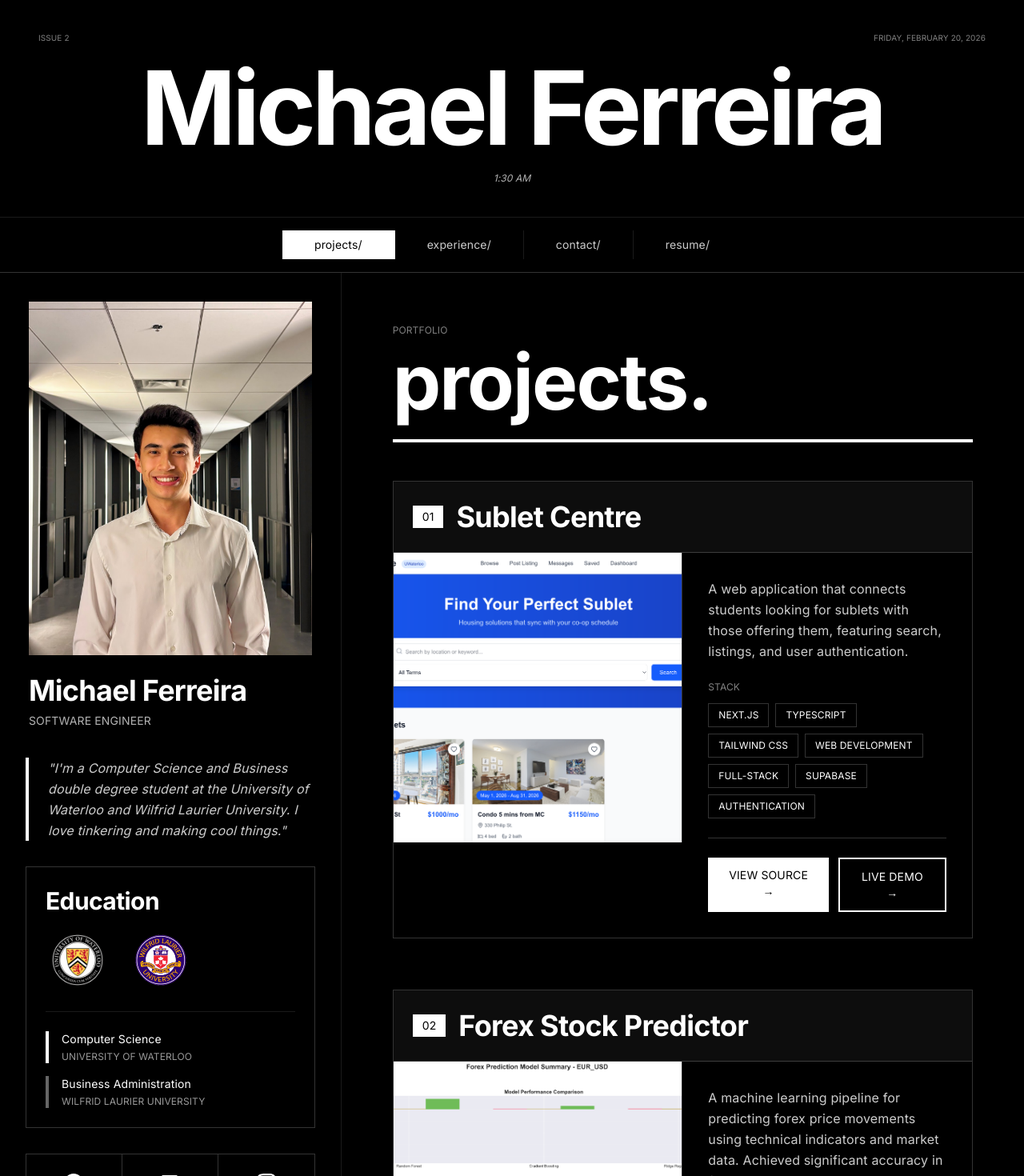
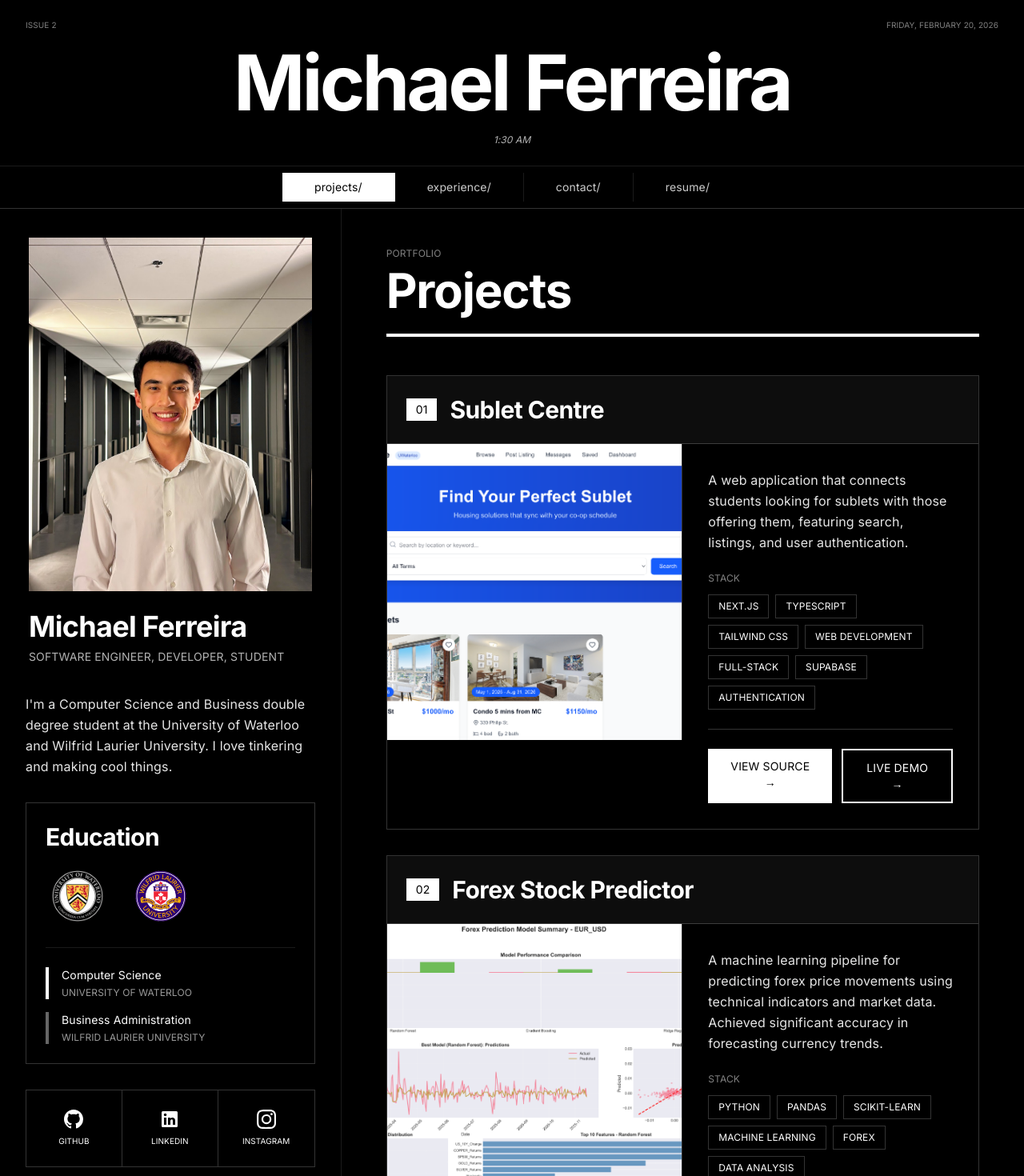
Before and after one commit to michaeljf07/personal-website3.0, a Next.js app: page / in a window 1280 px wide. Shown: the top 1470 px of the page at 80% size. Built offline with nearby package versions, Linux system fonts and the light colour scheme.

Commit message:
fix: mobile responsiveness and sizing issues

```diff
--- a/app/components/About.tsx
+++ b/app/components/About.tsx
@@ -1,8 +1,8 @@
 import Image from "next/image";
 
-export default function About() {
+export default function About({ className }: { className?: string }) {
     return (
-        <div className="flex flex-col gap-8">
+        <div className={`flex flex-col gap-8 ${className || ""}`}>
             {/* Profile Section */}
             <div className="bg-white overflow-hidden border-4 border-black">
                 <div className="relative aspect-4/5 w-full overflow-hidden">
@@ -18,19 +18,17 @@ export default function About() {
                         Michael Ferreira
                     </h2>
                     <p className="magazine-body text-sm text-white/70 uppercase tracking-widest">
-                        Software Engineer
+                        Software Engineer, Developer, Student
                     </p>
                 </div>
             </div>
 
             {/* Bio */}
-            <div className="border-l-4 border-white pl-6">
-                <p className="magazine-body text-sm sm:text-base leading-relaxed text-white/80 italic">
-                    "I'm a Computer Science and Business double degree student
-                    at the University of Waterloo and Wilfrid Laurier
-                    University. I love tinkering and making cool things."
-                </p>
-            </div>
+            <p className="magazine-body leading-relaxed text-white/90">
+                I'm a Computer Science and Business double degree student at the
+                University of Waterloo and Wilfrid Laurier University. I love
+                tinkering and making cool things.
+            </p>
 
             {/* Education */}
             <div className="border border-white/20 p-6">
--- a/app/components/Contact.tsx
+++ b/app/components/Contact.tsx
@@ -1,6 +1,6 @@
 export default function Contact() {
     return (
-        <div className="p-6 sm:p-8 md:p-12 lg:p-16">
+        <div className="py-6 sm:py-8 md:py-10 lg:py-12 px-8 sm:px-10 md:px-12 lg:px-14">
             {/* Section Header */}
             <div className="mb-12 border-b-4 border-white pb-6">
                 <div className="flex items-baseline gap-4 mb-2">
@@ -8,18 +8,18 @@ export default function Contact() {
                         Connect
                     </span>
                 </div>
-                <h2 className="magazine-heading text-5xl sm:text-6xl md:text-7xl lg:text-8xl text-white">
-                    contact.
+                <h2 className="magazine-heading text-3xl sm:text-4xl md:text-5xl lg:text-6xl text-white">
+                    Contact
                 </h2>
             </div>
 
             {/* Contact Content */}
             <div className="space-y-8">
                 <div className="border border-white/20 p-8 sm:p-10 md:p-12">
-                    <p className="magazine-body text-base sm:text-lg md:text-xl leading-relaxed mb-12 text-white/80 italic border-l-4 border-white pl-6">
-                        "Interested in collaborating or just want to say hello?
+                    <p className="magazine-body sm:text-lg md:text-xl leading-relaxed mb-12 text-white">
+                        Interested in collaborating or just want to say hello?
                         I'm always open to discussing new projects, creative
-                        ideas, or opportunities to be part of your vision."
+                        ideas, or opportunities to be part of your vision.
                     </p>
 
                     <div className="space-y-8">
--- a/app/components/Experience.tsx
+++ b/app/components/Experience.tsx
@@ -1,8 +1,10 @@
 import { experienceData } from "./experienceData";
+import Link from "next/link";
 
 type Experience = {
     title: string;
     company: string;
+    companyUrl?: string;
     location: string;
     dates: string;
     description: string[];
@@ -10,7 +12,7 @@ type Experience = {
 
 export default function Experience() {
     return (
-        <div className="p-6 sm:p-8 md:p-12 lg:p-16">
+        <div className="py-6 sm:py-8 md:py-10 lg:py-12 px-8 sm:px-10 md:px-12 lg:px-14">
             {/* Section Header */}
             <div className="mb-12 border-b-4 border-white pb-6">
                 <div className="flex items-baseline gap-4 mb-2">
@@ -18,7 +20,7 @@ export default function Experience() {
                         Career
                     </span>
                 </div>
-                <h2 className="magazine-heading text-5xl sm:text-6xl md:text-7xl lg:text-8xl text-white">
+                <h2 className="magazine-heading text-3xl sm:text-4xl md:text-5xl lg:text-6xl text-white">
                     Experience
                 </h2>
             </div>
@@ -44,9 +46,17 @@ export default function Experience() {
                                     </h3>
                                     <div className="magazine-body text-sm sm:text-base text-white/60 mb-6 space-y-1">
                                         <div className="flex flex-wrap items-center gap-3">
-                                            <span className="font-semibold text-white uppercase tracking-wider">
-                                                {experience.company}
-                                            </span>
+                                            {experience.companyUrl ? (
+                                                <Link
+                                                    href={experience.companyUrl}
+                                                    className="font-semibold text-white uppercase tracking-wider hover:underline cursor-pointer">
+                                                    {experience.company}
+                                                </Link>
+                                            ) : (
+                                                <span className="font-semibold text-white uppercase tracking-wider">
+                                                    {experience.company}
+                                                </span>
+                                            )}
                                             <span className="text-white/30">
                                                 |
                                             </span>
--- a/app/components/NewspaperHeader.tsx
+++ b/app/components/Header.tsx
@@ -1,12 +1,10 @@
 import Nav from "./Nav";
 
-type NewspaperHeaderProps = {
+type HeaderProps = {
     activeSection: string;
 };
 
-export default function NewspaperHeader({
-    activeSection,
-}: NewspaperHeaderProps) {
+export default function Header({ activeSection }: HeaderProps) {
     const now = new Date();
     const dateString = now
         .toLocaleDateString("en-US", {
@@ -24,8 +22,8 @@ export default function NewspaperHeader({
     });
 
     return (
-        <header className="w-full bg-black border-b border-white/20 sticky top-0 z-50">
-            <div className="py-6 px-4 sm:py-8 sm:px-6 md:py-10 md:px-12">
+        <header className="w-full bg-black border-b border-white/20">
+            <div className="py-2 px-4 sm:py-4 sm:px-6 md:py-6 md:px-8">
                 <div className="flex items-center justify-between gap-2 mb-4">
                     <span className="magazine-body text-[9px] sm:text-[10px] tracking-widest text-white/50 uppercase">
                         Issue {new Date().getMonth() + 1}
@@ -34,7 +32,7 @@ export default function NewspaperHeader({
                         {dateString}
                     </span>
                 </div>
-                <h1 className="text-6xl sm:text-7xl md:text-8xl lg:text-9xl text-center magazine-title my-2 sm:my-3 text-white">
+                <h1 className="text-6xl md:text-7xl lg:text-8xl text-center magazine-title my-2 sm:my-3 text-white">
                     Michael Ferreira
                 </h1>
                 <div className="flex items-center justify-center gap-2 mt-4">
--- a/app/components/Nav.tsx
+++ b/app/components/Nav.tsx
@@ -37,7 +37,7 @@ export default function Nav({ activeSection }: NavProps) {
     }, []);
 
     return (
-        <nav className="flex flex-wrap items-center justify-center gap-0 py-4 px-4 sm:px-6 md:px-10 bg-black border-t border-white/10">
+        <nav className="flex flex-wrap items-center justify-center gap-0 py-2 px-4 sm:px-6 md:px-10 bg-black border-t border-white/10">
             {isMobile
                 ? MOBILE_SECTIONS.map(({ id, label }) => {
                       const isActive = activeSection === id;
--- a/app/components/Projects.tsx
+++ b/app/components/Projects.tsx
@@ -3,7 +3,7 @@ import { projects } from "./projectData";
 
 export default function Projects() {
     return (
-        <div className="p-6 sm:p-8 md:p-12 lg:p-16">
+        <div className="py-6 sm:py-8 md:py-10 lg:py-12 px-8 sm:px-10 md:px-12 lg:px-14">
             {/* Section Header */}
             <div className="mb-12 border-b-4 border-white pb-6">
                 <div className="flex items-baseline gap-4 mb-2">
@@ -11,13 +11,13 @@ export default function Projects() {
                         Portfolio
                     </span>
                 </div>
-                <h2 className="magazine-heading text-5xl sm:text-6xl md:text-7xl lg:text-8xl text-white">
-                    projects.
+                <h2 className="magazine-heading text-3xl sm:text-4xl md:text-5xl lg:text-6xl text-white">
+                    Projects
                 </h2>
             </div>
 
             {/* Projects Grid */}
-            <div className="space-y-16">
+            <div className="space-y-8">
                 {projects.map((project, index) => (
                     <article
                         key={project.title}
@@ -29,7 +29,7 @@ export default function Projects() {
                                     <span className="magazine-body text-sm font-bold bg-white text-black px-3 py-1 uppercase tracking-widest">
                                         {String(index + 1).padStart(2, "0")}
                                     </span>
-                                    <h3 className="magazine-heading text-2xl sm:text-3xl md:text-4xl text-white">
+                                    <h3 className="magazine-heading text-xl sm:text-2xl md:text-3xl text-white">
                                         {project.title}
                                     </h3>
                                 </div>
@@ -53,7 +53,7 @@ export default function Projects() {
                             {/* Description */}
                             <div className="p-6 sm:p-8 flex flex-col justify-between">
                                 <div className="space-y-6">
-                                    <p className="magazine-body text-sm sm:text-base leading-relaxed text-white/80">
+                                    <p className="magazine-body text-sm sm:text-base leading-relaxed text-white/90">
                                         {project.description}
                                     </p>
 
--- a/app/components/experienceData.ts
+++ b/app/components/experienceData.ts
@@ -2,6 +2,7 @@ export const experienceData = [
     {
         title: "AI Engineering Intern",
         company: "Cache",
+        companyUrl: "https://cacheinyourcloset.com",
         location: "Remote, Toronto, ON",
         dates: "Feb 2026 - Present",
         description: [
@@ -12,6 +13,7 @@ export const experienceData = [
     {
         title: "Software Engineering Intern",
         company: "Local Reach",
+        companyUrl: "https://thelocalreach.ca",
         location: "Kingston, ON",
         dates: "Nov 2024 - Mar 2025",
         description: [
--- a/app/layout.tsx
+++ b/app/layout.tsx
@@ -26,7 +26,8 @@ export default function RootLayout({
 }>) {
     return (
         <html lang="en">
-            <body className={`${inter.variable} ${playfair.variable} font-sans antialiased`}>
+            <body
+                className={`${inter.variable} ${playfair.variable} font-sans antialiased`}>
                 {children}
             </body>
         </html>
--- a/app/page.tsx
+++ b/app/page.tsx
@@ -2,7 +2,7 @@ import About from "./components/About";
 import Experience from "./components/Experience";
 import Projects from "./components/Projects";
 import Contact from "./components/Contact";
-import NewspaperHeader from "./components/NewspaperHeader";
+import Header from "./components/Header";
 
 type PageProps = {
     searchParams: Promise<{ section?: string }>;
@@ -14,8 +14,7 @@ export default async function Home({ searchParams }: PageProps) {
 
     return (
         <div className="flex flex-col min-h-screen bg-black">
-            {/* Magazine Header */}
-            <NewspaperHeader activeSection={activeSection} />
+            <Header activeSection={activeSection} />
 
             <div className="flex flex-1 min-h-0 flex-col md:flex-row max-w-[1800px] mx-auto w-full">
                 {/* Left: About (hidden on mobile, visible on desktop) */}
@@ -25,7 +24,7 @@ export default async function Home({ searchParams }: PageProps) {
 
                 {/* Right: Switchable sections */}
                 <main className="flex-1 min-h-0 overflow-auto">
-                    {activeSection === "about" && <About />}
+                    {activeSection === "about" && <About className="p-4" />}
                     {activeSection === "experience" && <Experience />}
                     {activeSection === "projects" && <Projects />}
                     {activeSection === "contact" && <Contact />}
```
